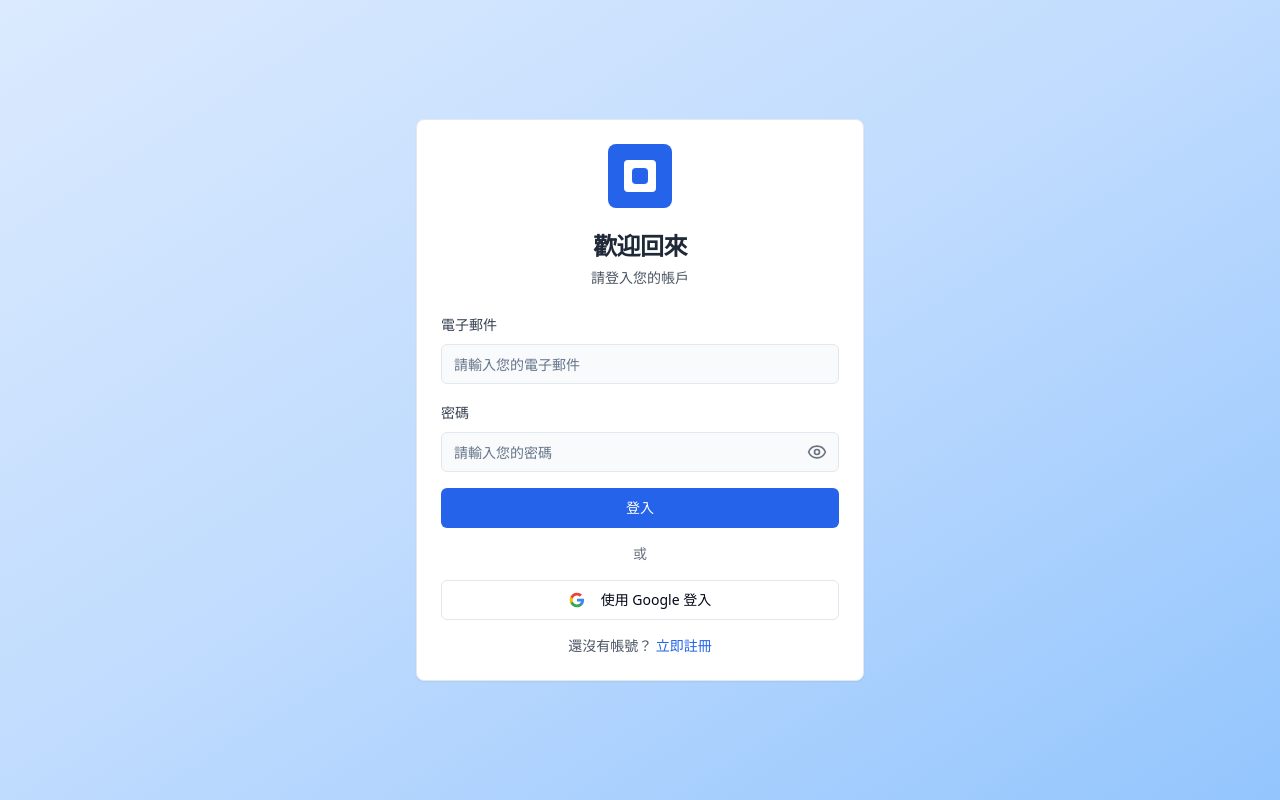
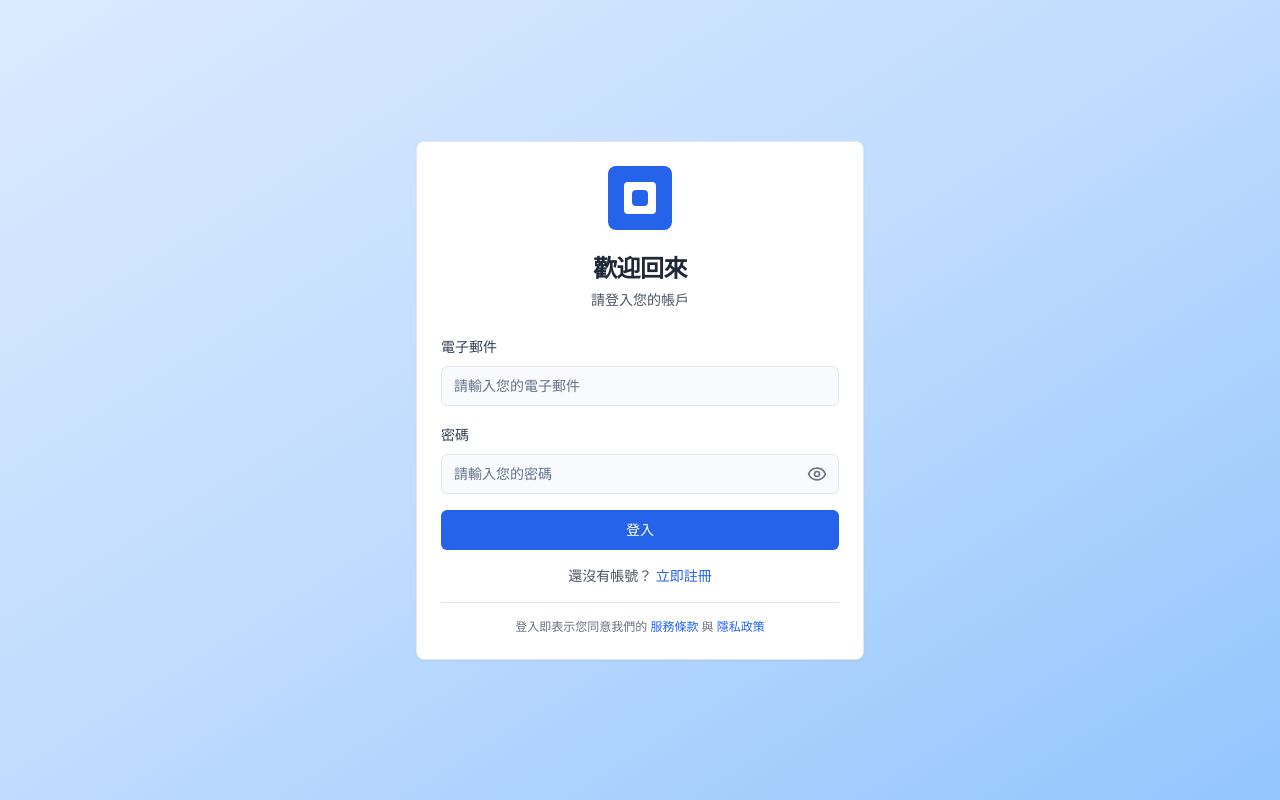
Before and after one commit to mato1321/figma-to-vite-spark, a React (Vite) app: page /login in a window 1280 px wide. Built offline with nearby package versions, Linux system fonts and the light colour scheme.

Commit message:
Remove Google sign-in and update login/register
Remove Google sign-in buttons from login and register pages.
Move terms, contact, and privacy links to the bottom of the login and register pages, with a "By logging in, you agree to our Terms of Service and Privacy Policy" message.

```diff
--- a/src/pages/Login.tsx
+++ b/src/pages/Login.tsx
@@ -1,3 +1,4 @@
+
 import { useState } from "react";
 import { Link, useNavigate } from "react-router-dom";
 import { Button } from "@/components/ui/button";
@@ -79,22 +80,21 @@ const Login = () => {
               登入
             </Button>
 
-            <div className="text-center text-gray-500 text-sm">或</div>
-
-            <Button variant="outline" className="w-full" type="button">
-              <svg className="w-5 h-5 mr-2" viewBox="0 0 24 24">
-                <path fill="#4285f4" d="M22.56 12.25c0-.78-.07-1.53-.2-2.25H12v4.26h5.92c-.26 1.37-1.04 2.53-2.21 3.31v2.77h3.57c2.08-1.92 3.28-4.74 3.28-8.09z"/>
-                <path fill="#34a853" d="M12 23c2.97 0 5.46-.98 7.28-2.66l-3.57-2.77c-.98.66-2.23 1.06-3.71 1.06-2.86 0-5.29-1.93-6.16-4.53H2.18v2.84C3.99 20.53 7.7 23 12 23z"/>
-                <path fill="#fbbc05" d="M5.84 14.09c-.22-.66-.35-1.36-.35-2.09s.13-1.43.35-2.09V7.07H2.18C1.43 8.55 1 10.22 1 12s.43 3.45 1.18 4.93l2.85-2.22.81-.62z"/>
-                <path fill="#ea4335" d="M12 5.38c1.62 0 3.06.56 4.21 1.64l3.15-3.15C17.45 2.09 14.97 1 12 1 7.7 1 3.99 3.47 2.18 7.07l3.66 2.84c.87-2.6 3.3-4.53 6.16-4.53z"/>
-              </svg>
-              使用 Google 登入
-            </Button>
-
             <div className="text-center text-sm text-gray-600">
               還沒有帳號？{" "}
               <Link to="/register" className="text-blue-600 hover:underline">
                 立即註冊
+              </Link>
+            </div>
+
+            <div className="text-center text-xs text-gray-500 mt-4 pt-4 border-t">
+              登入即表示您同意我們的{" "}
+              <Link to="/terms" className="text-blue-600 hover:underline">
+                服務條款
+              </Link>
+              {" "}與{" "}
+              <Link to="/privacy" className="text-blue-600 hover:underline">
+                隱私政策
               </Link>
             </div>
           </form>
--- a/src/pages/Register.tsx
+++ b/src/pages/Register.tsx
@@ -1,4 +1,3 @@
-
 import { useState } from "react";
 import { Link } from "react-router-dom";
 import { Button } from "@/components/ui/button";
@@ -164,22 +163,21 @@ const Register = () => {
               註冊
             </Button>
 
-            <div className="text-center text-gray-500 text-sm">或</div>
-
-            <Button variant="outline" className="w-full" type="button">
-              <svg className="w-5 h-5 mr-2" viewBox="0 0 24 24">
-                <path fill="#4285f4" d="M22.56 12.25c0-.78-.07-1.53-.2-2.25H12v4.26h5.92c-.26 1.37-1.04 2.53-2.21 3.31v2.77h3.57c2.08-1.92 3.28-4.74 3.28-8.09z"/>
-                <path fill="#34a853" d="M12 23c2.97 0 5.46-.98 7.28-2.66l-3.57-2.77c-.98.66-2.23 1.06-3.71 1.06-2.86 0-5.29-1.93-6.16-4.53H2.18v2.84C3.99 20.53 7.7 23 12 23z"/>
-                <path fill="#fbbc05" d="M5.84 14.09c-.22-.66-.35-1.36-.35-2.09s.13-1.43.35-2.09V7.07H2.18C1.43 8.55 1 10.22 1 12s.43 3.45 1.18 4.93l2.85-2.22.81-.62z"/>
-                <path fill="#ea4335" d="M12 5.38c1.62 0 3.06.56 4.21 1.64l3.15-3.15C17.45 2.09 14.97 1 12 1 7.7 1 3.99 3.47 2.18 7.07l3.66 2.84c.87-2.6 3.3-4.53 6.16-4.53z"/>
-              </svg>
-              使用 Google 註冊
-            </Button>
-
             <div className="text-center text-sm text-gray-600">
               已經有帳號了？{" "}
               <Link to="/login" className="text-blue-600 hover:underline">
                 立即登入
+              </Link>
+            </div>
+
+            <div className="text-center text-xs text-gray-500 mt-4 pt-4 border-t">
+              註冊即表示您同意我們的{" "}
+              <Link to="/terms" className="text-blue-600 hover:underline">
+                服務條款
+              </Link>
+              {" "}與{" "}
+              <Link to="/privacy" className="text-blue-600 hover:underline">
+                隱私政策
               </Link>
             </div>
           </form>
```
